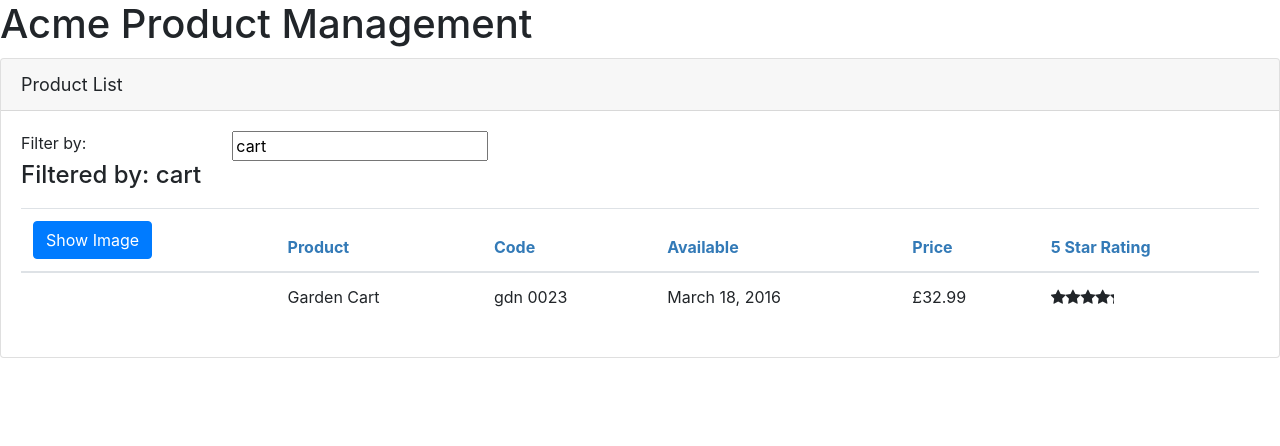
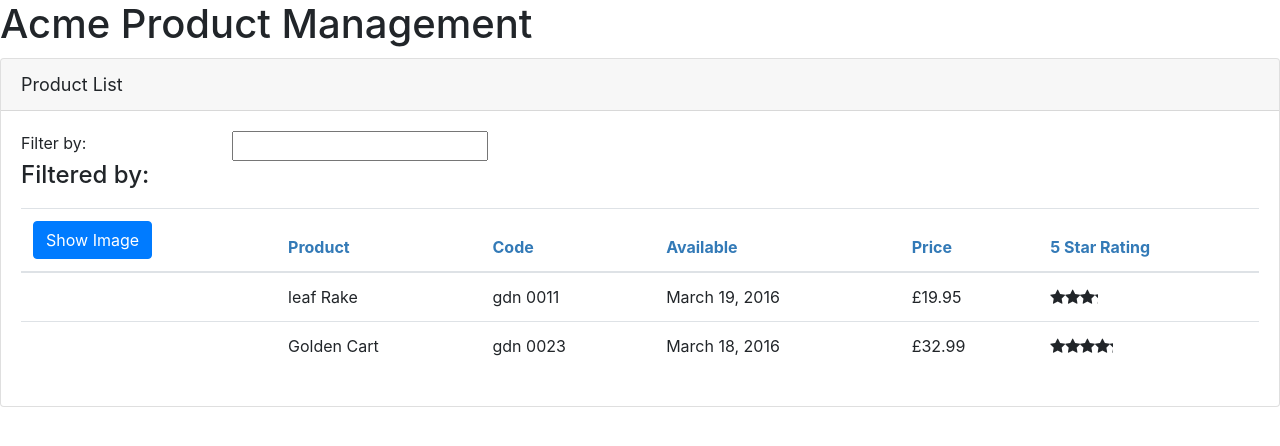
Before and after one commit to fr33kill/angular-tutorial, an Angular app: page / in a window 1280 px wide. Shown: the top 446 px of the page. Built offline with nearby package versions, Linux system fonts and the light colour scheme.

Commit message:
Services and Dependency Injection

```diff
--- a/src/app/products/product-list.component.ts
+++ b/src/app/products/product-list.component.ts
@@ -1,11 +1,19 @@
-import { Component, OnInit } from "@angular/core";
-import { IProduct } from "./products";
+import {
+  Component,
+  OnInit
+} from "@angular/core";
+import {
+  IProduct
+} from "./products";
+import {
+  ProductService
+} from "./product.service";
 
-@Component({
+@Component( {
   selector: 'pm-products',
   templateUrl: './product-list.component.html',
-  styleUrls:['./product-list.component.css']
-})
+  styleUrls: [ './product-list.component.css' ]
+} )
 
 export class ProductListComponent implements OnInit {
 
@@ -19,54 +27,36 @@ export class ProductListComponent implements OnInit {
   get listFilter(): string {
     return this._listFilter;
   }
-    set listFilter(value:string) {
+  set listFilter( value: string ) {
     this._listFilter = value;
-      this.filteredProducts = this.listFilter ? this.performFilter(this.listFilter) : this.products;
+    this.filteredProducts = this.listFilter ? this.performFilter( this.listFilter ) : this.products;
   }
 
   filteredProducts: IProduct[];
-    products: IProduct[] = [
-      {
-        "productId": 1,
-        "productName": "Leaf Rake",
-        "productCode": "GDN-0011",
-        "releaseDate": "March 19, 2016",
-        "description": "Leaf rake with 48-inch wooden handle.",
-        "price": 19.95,
-        "starRating": 3.2,
-        "imageUrl": "https://openclipart.org/image/300px/svg_to_png/26215/Anonymous_Leaf_Rake.png"
-      },
-      {
-        "productId": 2,
-        "productName": "Garden Cart",
-        "productCode": "GDN-0023",
-        "releaseDate": "March 18, 2016",
-        "description": "15 gallon capacity rolling garden cart",
-        "price": 32.99,
-        "starRating": 4.2,
-        "imageUrl": "https://openclipart.org/image/300px/svg_to_png/58471/garden_cart.png"
+  products: IProduct[];
+
+  constructor( private productService: ProductService ) {
+
   }
-    ];
 
-    constructor(){
+  ngOnInit(): void {
+    console.log( 'ngOnInit' );
+    this.products = this.productService.getProducts();
     this.filteredProducts = this.products;
-      this.listFilter = 'cart';
-    }
-    ngOnInit(): void {
-      console.log('ngOnInit');
+
   }
 
   toggleImage(): void {
     this.showImage = !this.showImage;
   }
 
-    performFilter(filterby: string): IProduct[] {
+  performFilter( filterby: string ): IProduct[] {
     filterby = filterby.toLocaleLowerCase();
-      return this.products.filter((product: IProduct) =>
-            product.productName.toLocaleLowerCase().indexOf(filterby) !== -1);
+    return this.products.filter( ( product: IProduct ) =>
+      product.productName.toLocaleLowerCase().indexOf( filterby ) !== -1 );
   }
 
-    ratingClicked(message: string): void {
-      this.pageTitle = 'Product List: '+ message;
+  ratingClicked( message: string ): void {
+    this.pageTitle = 'Product List: ' + message;
   }
 }
--- /dev/null
+++ b/src/app/products/product.service.ts
@@ -0,0 +1,37 @@
+import {
+    Injectable
+} from "@angular/core";
+import {
+    IProduct
+} from "./products";
+
+@Injectable( {
+    providedIn: 'root'
+} )
+
+export class ProductService {
+
+    getProducts(): IProduct[] {
+        return [ {
+                "productId": 1,
+                "productName": "leaf Rake",
+                "productCode": "GDN-0011",
+                "releaseDate": "March 19, 2016",
+                "description": "Leaf rake with 48-inch wooden handle.",
+                "price": 19.95,
+                "starRating": 3.2,
+                "imageUrl": "https://openclipart.org/image/300px/svg_to_png/26215/Anonymous_Leaf_Rake.png"
+            },
+            {
+                "productId": 2,
+                "productName": "Golden Cart",
+                "productCode": "GDN-0023",
+                "releaseDate": "March 18, 2016",
+                "description": "15 gallon capacity rolling garden cart",
+                "price": 32.99,
+                "starRating": 4.2,
+                "imageUrl": "https://openclipart.org/image/300px/svg_to_png/58471/garden_cart.png"
+            }
+        ]
+    }
+}
```
Also changed, not shown: src/app/products/product-list.component.html (+10 -15 lines). Lines whose indentation alone changed are shown as unchanged.
